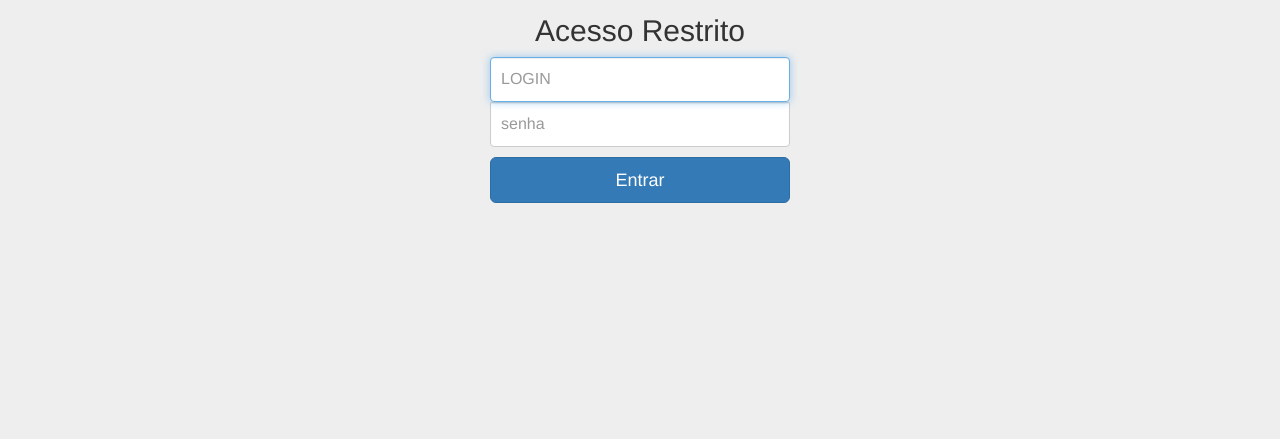
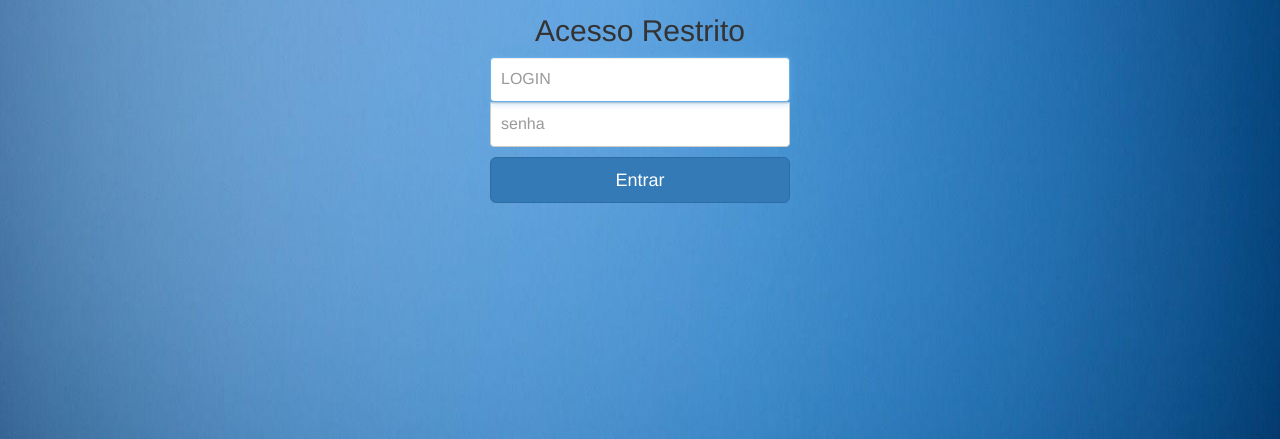
Before and after one commit to dsohenrique/Client-CRUD, a PHP site: page /login.php in a window 1280 px wide. Shown: the part 361-800 px from the top of the page. Run offline with PHP 8.4, Linux system fonts and the light colour scheme.

Commit message:
Adciona imagem de fundo para página de login

```diff
--- a/bootstrap/css/login.css
+++ b/bootstrap/css/login.css
@@ -2,6 +2,10 @@
   padding-top: 40px;
   padding-bottom: 40px;
   background-color: #eee;
+  background-image: url(../../imagens/login_background_1.jpg);
+  background-position: center;
+  background-size: 100% 200%;
+  background-repeat: no-repeat
 }
 
 .form-signin {
--- a/conexao/conexao.php
+++ b/conexao/conexao.php
@@ -2,7 +2,8 @@
 //nome do banco de dados
 $nome_banco = "clientes";
 
-$con = mysqli_connect("127.0.0.1","root","123456",$nome_banco);
+//$con = mysqli_connect("127.0.0.1","root","123456",$nome_banco);
+$con = mysqli_connect("127.0.0.1","root","",$nome_banco);
 // Check connection
 if (mysqli_connect_errno())
   {
--- a/verifica_login.php
+++ b/verifica_login.php
@@ -6,6 +6,7 @@
 // as variáveis login e senha recebem os dados digitados na página anterior
 $login = $_POST['login'];
 $senha = md5(sha1($_POST['senha']));
+//$senha = $_POST['senha'];
 
 // A vriavel $result pega as varias $login e $senha, faz uma pesquisa na tabela de usuarios
 $query = "select login, senha, status from $nome_banco.usuarios where login = '".$login."' and senha = '".$senha."'";
```
Also changed, not shown: imagens/login_background_1.jpg (added), prints/login-page.PNG (added).
